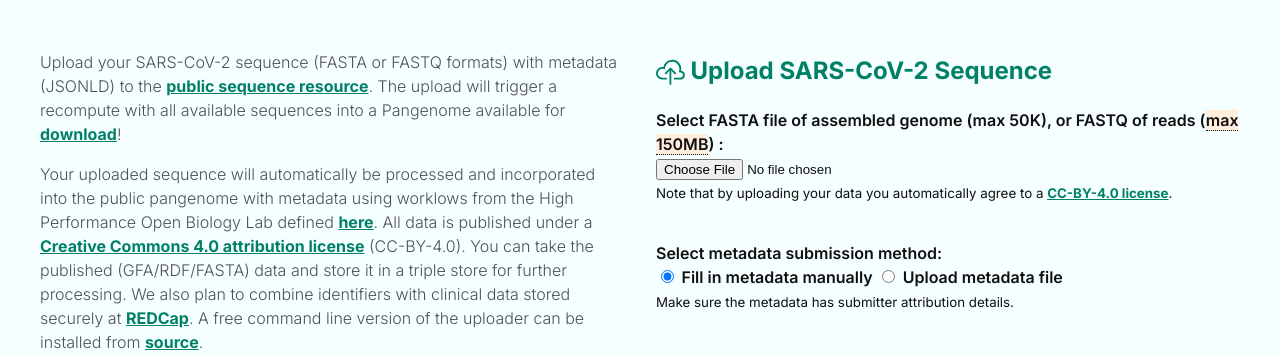
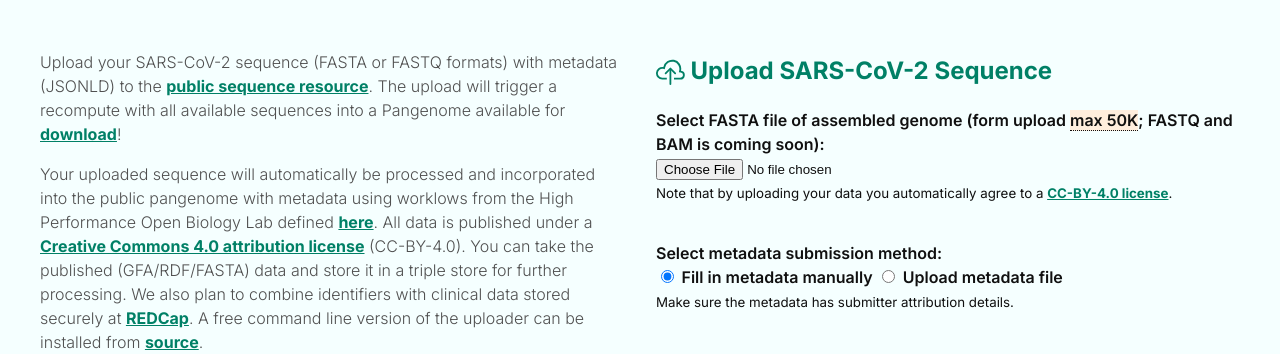
Before and after one commit to pubseq/bh20-seq-resource, a Flask app: page / in a window 1280 px wide. Shown: the part 298-652 px from the top of the page. Run offline with Flask 2, Linux system fonts and the light colour scheme.

Commit message:
Template: amended FASTQ/BAM info

```diff
--- a/bh20simplewebuploader/templates/form.html
+++ b/bh20simplewebuploader/templates/form.html
@@ -78,7 +78,7 @@
                         <path fill-rule="evenodd" d="M8 6a.5.5 0 01.5.5v8a.5.5 0 01-1 0v-8A.5.5 0 018 6z" clip-rule="evenodd"/>
                     </svg> Upload SARS-CoV-2 Sequence</h2>
 
-                    <label for="fasta">Select FASTA file of assembled genome (max 50K), or FASTQ of reads (<span class="dropt" title="For a larger fastq file you'll need to use a CLI uploader">max 150MB<span style="width:500px;"></span></span>) : </label>
+                    <label for="fasta">Select FASTA file of assembled genome (form upload <span class="dropt" title="For larger files or bulk uploads you can use a CLI uploader">max 50K<span style="width:500px;"></span></span>; FASTQ and BAM is coming soon): </label>
                     <br>
                     <input type="file" id="fasta" name="fasta" accept=".fa,.fasta,.fna,.fq" required>
                     <br>
```
